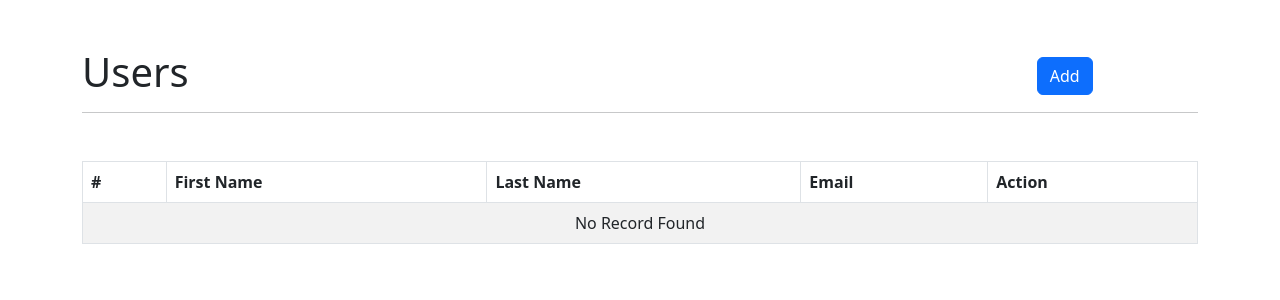
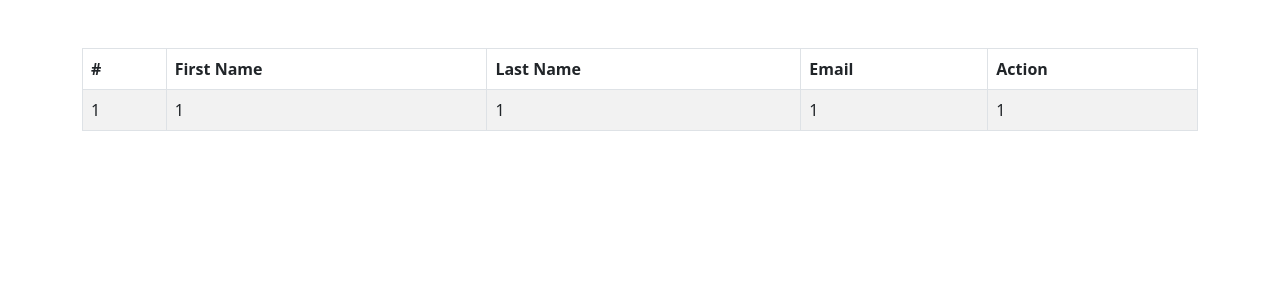
Before and after one commit to avijais/self-mgt, a React (Create React App) app: page / in a window 1280 px wide. Shown: the top 300 px of the page. Built offline with nearby package versions, Linux system fonts and the light colour scheme.

Commit message:
ExpManagement initiated
ExpManagement initiated with static code base

```diff
--- /dev/null
+++ b/src/exp-mgt/ExpDashboard.js
@@ -0,0 +1,11 @@
+import ExpList from "./List";
+
+function ExpDashboard () {
+    return (
+        <div className='container mt-5'>
+            <ExpList/>
+        </div>
+    )
+}
+
+export default ExpDashboard;
--- /dev/null
+++ b/src/exp-mgt/List.js
@@ -0,0 +1,28 @@
+import { Table } from "react-bootstrap"
+
+function ExpList () {
+    return (
+        <Table striped bordered hover>
+            <thead>
+                <tr>
+                    <th>#</th>
+                    <th>First Name</th>
+                    <th>Last Name</th>
+                    <th>Email</th>
+                    <th>Action</th>
+                </tr>
+            </thead>
+            <tbody>
+                <tr>
+                    <td>1</td>
+                    <td>1</td>
+                    <td>1</td>
+                    <td>1</td>
+                    <td>1</td>
+                </tr>
+            </tbody>
+        </Table>
+    )
+}
+
+export default ExpList;
--- a/src/index.js
+++ b/src/index.js
@@ -3,12 +3,16 @@ import ReactDOM from 'react-dom/client';
 // import App from './App';
 import './index.css';
 import 'bootstrap/dist/css/bootstrap.min.css';
-import Crud from './user-crud/Crud';
+// import Crud from './user-crud/Crud';
+import ExpDashboard from './exp-mgt/ExpDashboard';
 
 const root = ReactDOM.createRoot(document.getElementById('root'));
 root.render(
   <React.StrictMode>
-    <Crud />
+    {/* expense mgt dashboard */}
+    <ExpDashboard/>
+
+    {/* <Crud /> */}
   </React.StrictMode>
 );
 
```
